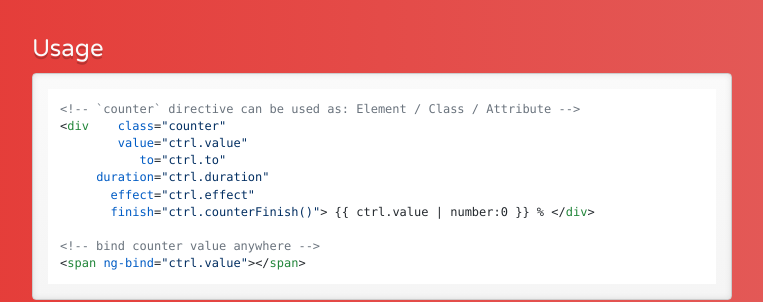
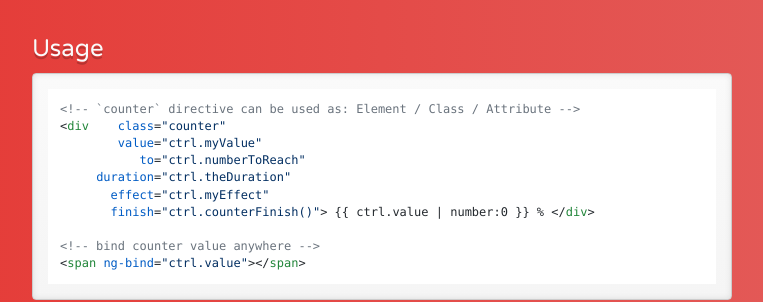
Before and after one commit to indrimuska/angular-counter, a plain HTML site: page index.html in a window 1280 px wide. Shown: the part 860-1162 px from the top of the page, without its empty margins (258-1021 px from the left). Drawn offline with nearby package versions, Linux system fonts and the light colour scheme; some packages are replaced by stand-ins of ours; a script that the page names is missing.

Commit message:
Renamed demo attributes

```diff
--- a/index.html
+++ b/index.html
@@ -101,10 +101,10 @@
 			<h3>Usage</h3>
 			<pre><code class="html" ng-non-bindable>&lt;!-- `counter` directive can be used as: Element / Class / Attribute --&gt;
 &lt;div    class=&quot;counter&quot;
-        value=&quot;ctrl.value&quot;
-           to=&quot;ctrl.to&quot;
-     duration=&quot;ctrl.duration&quot;
-       effect=&quot;ctrl.effect&quot;
+        value=&quot;ctrl.myValue&quot;
+           to=&quot;ctrl.numberToReach&quot;
+     duration=&quot;ctrl.theDuration&quot;
+       effect=&quot;ctrl.myEffect&quot;
        finish=&quot;ctrl.counterFinish()&quot;&gt; {{ ctrl.value | number:0 }} % &lt;/div&gt;
 
 &lt;!-- bind counter value anywhere --&gt;
```
